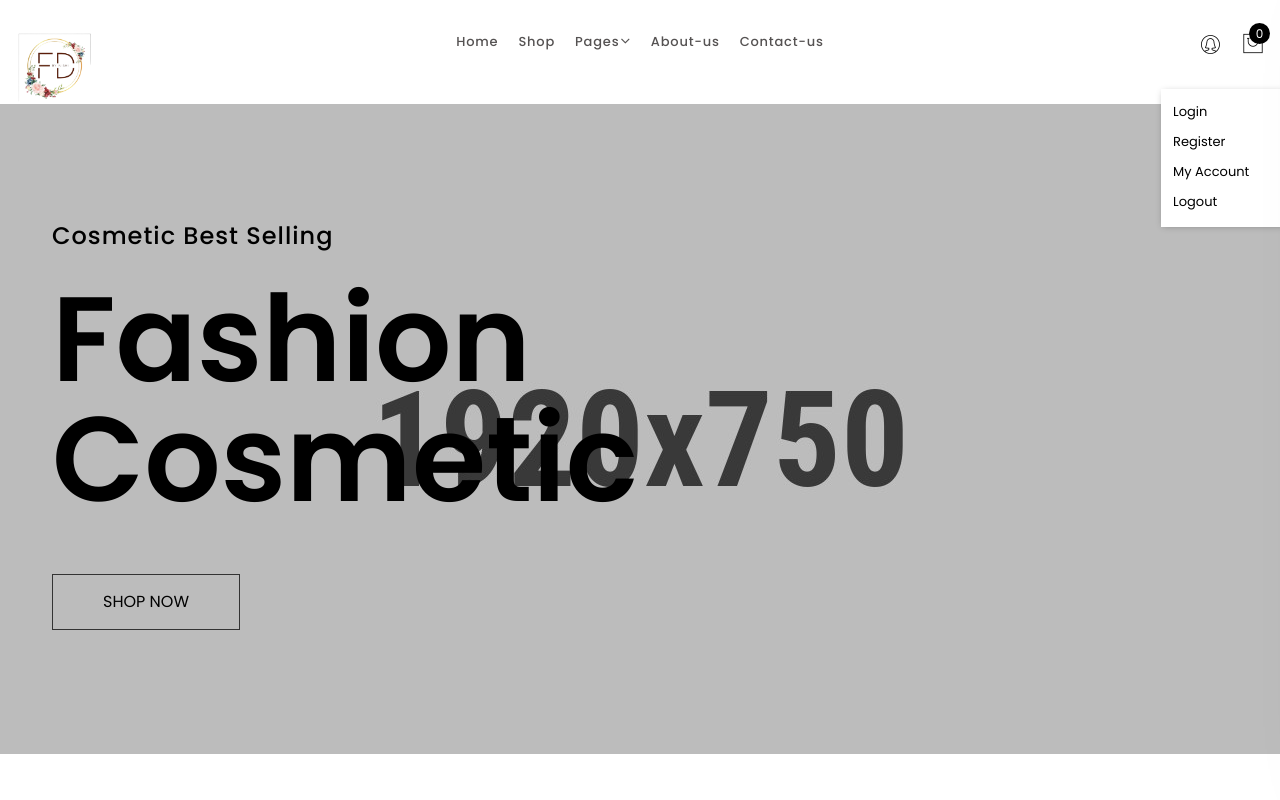
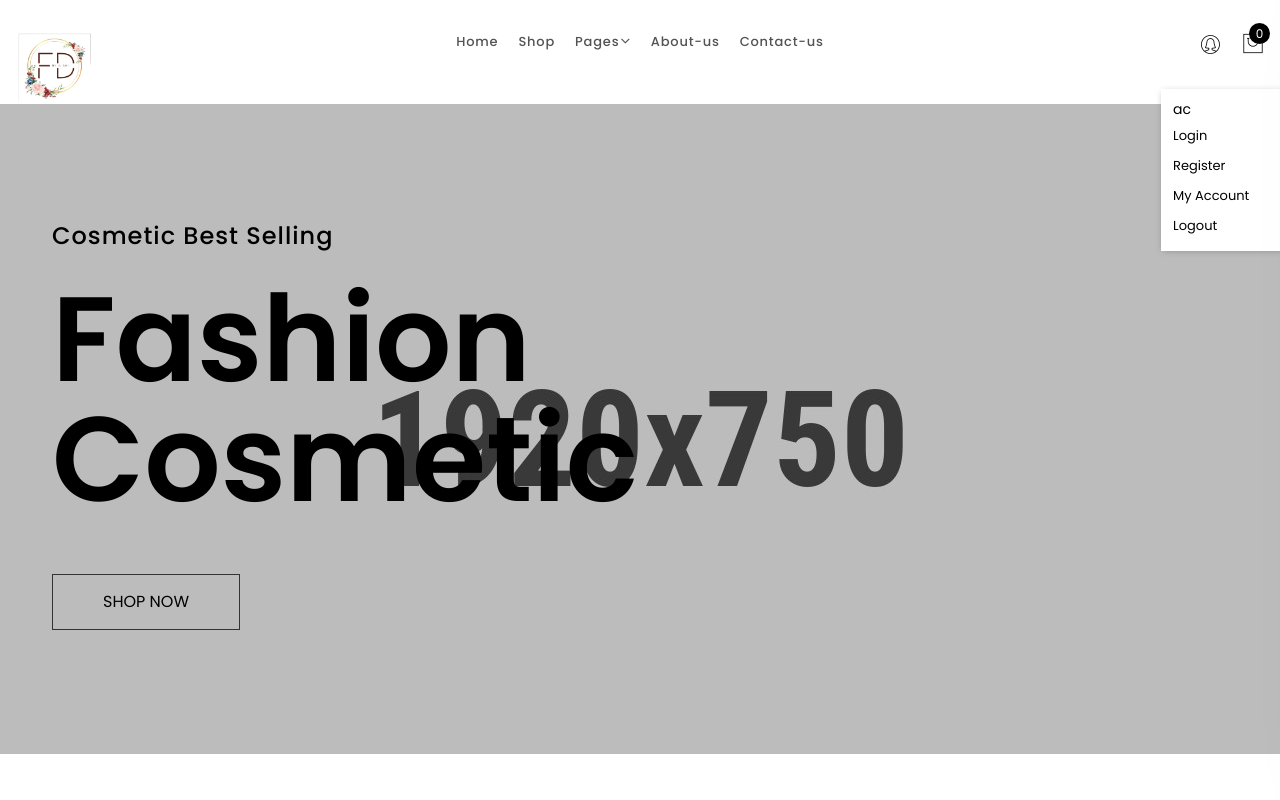
Before and after one commit to sanjanas6/flone, a React (Create React App) app: page / in a window 1280 px wide. Both pictures are taken after a click on the button 1210 px from the left and 46 px from the top of the page. Shown: the top 800 px of the page. Built offline with nearby package versions, Linux system fonts and the light colour scheme; a web font is replaced by a local one.

Commit message:
depriciated_pages

```diff
--- a/src/components/header/IconGroup.js
+++ b/src/components/header/IconGroup.js
@@ -51,7 +51,7 @@
           <i className="pe-7s-user-female" />
         </button>
         <div className="account-dropdown">
-          <ul>
+          <ul>ac
             <li>
               <Link to={process.env.PUBLIC_URL + "/login"}>Login</Link>
             </li>
```
